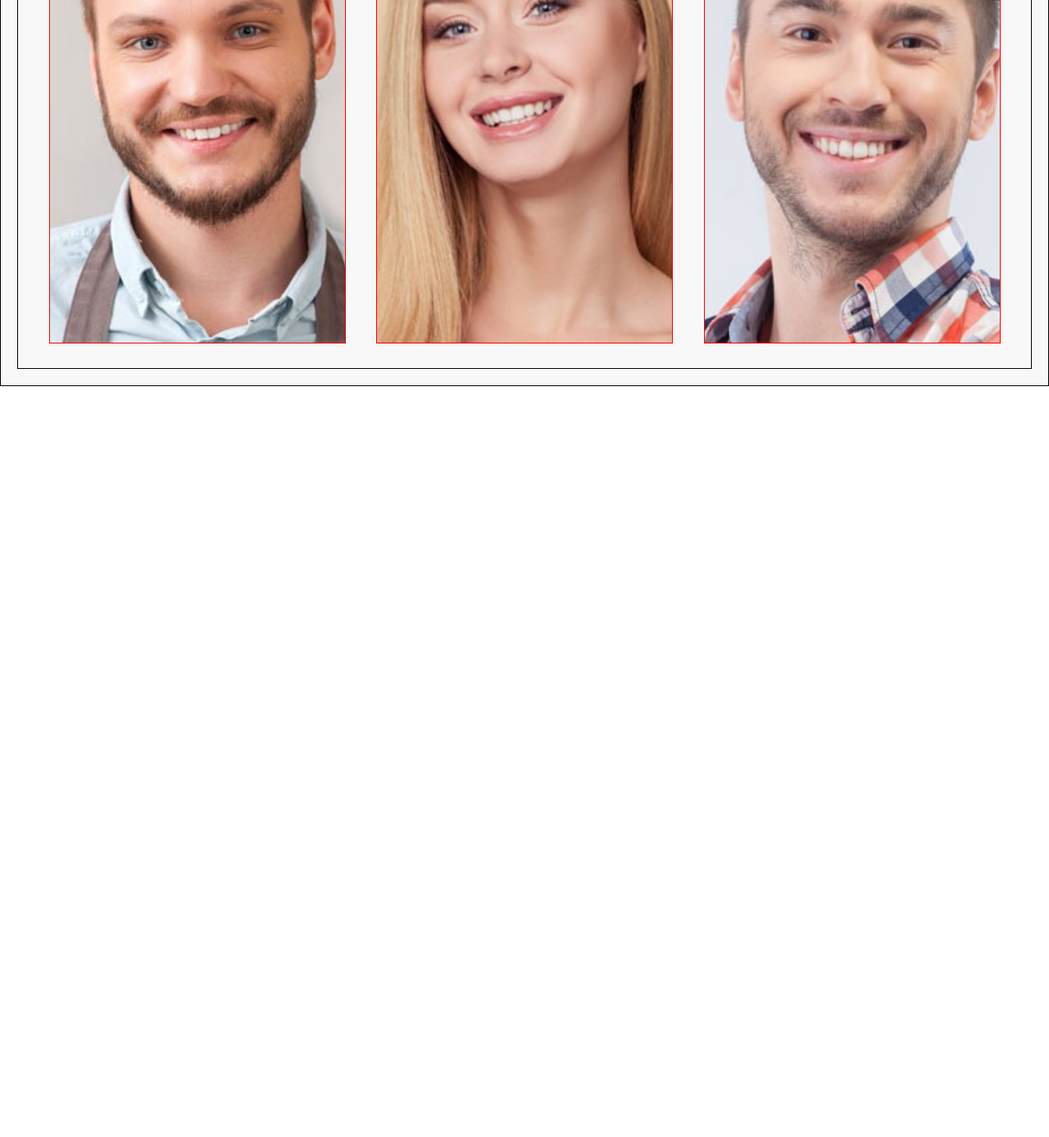
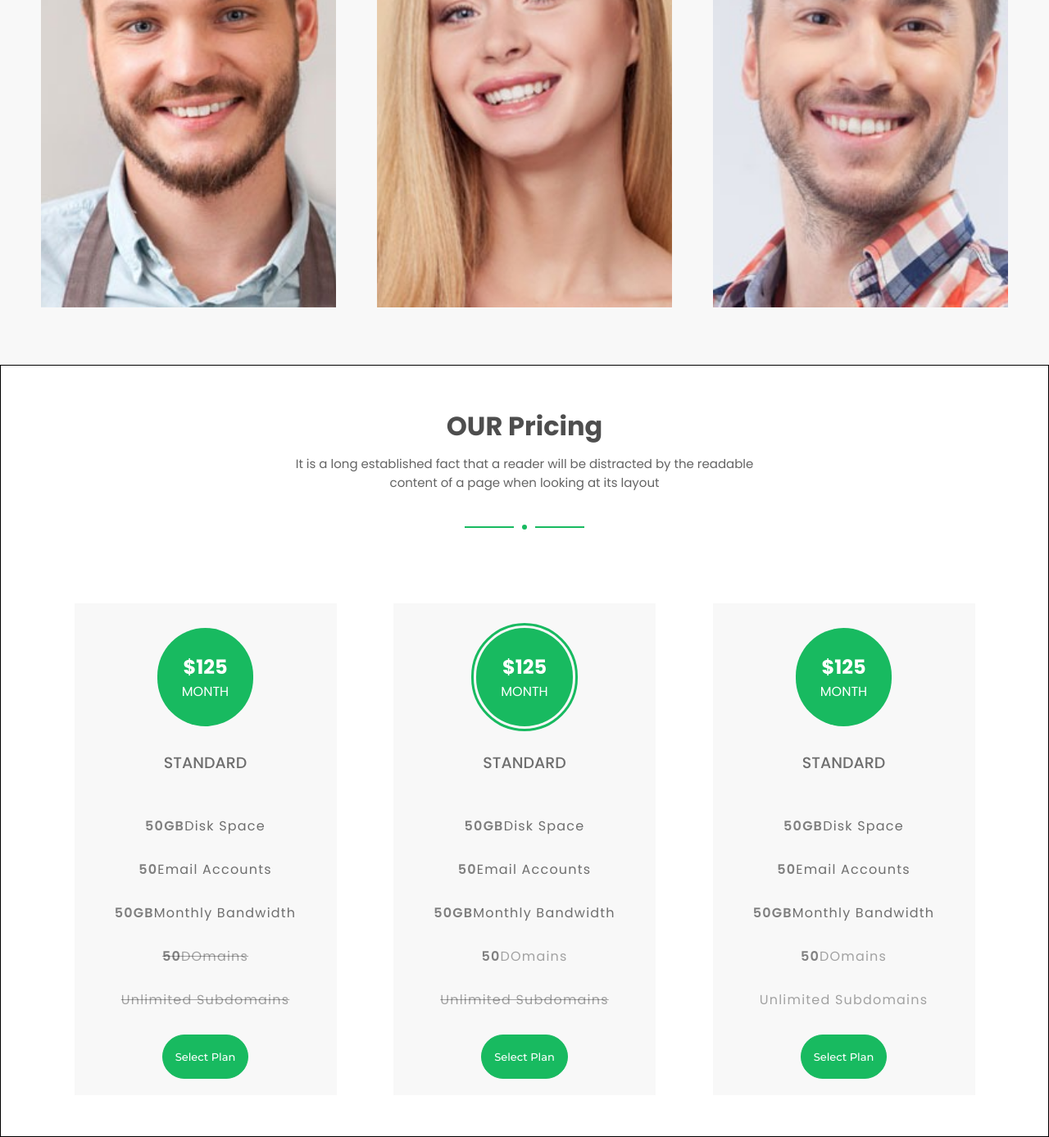
Before and after one commit to muazashraf1/maks-theme, a plain HTML site: page index.html in a window 1280 px wide. Shown: the part 5840-7227 px from the top of the page at 82% size. Before the commit the page ends 6311 px from the top, so only its background shows below. Drawn offline with Linux system fonts and the light colour scheme.

Commit message:
ading-pricng-cards

```diff
--- a/index.html
+++ b/index.html
@@ -343,8 +343,8 @@
 
             <div class="team-card team-card-2">
                 <div class="team-card-content">
-                    <h3>Doland Olson</h3>
-                    <p>Web Dev</p>
+                    <h3>Joan Barnett</h3>
+                    <p>Web Designer</p>
                     <div class="team-card-content-icons">
                         <i class="fa-brands fa-twitter"></i>
                         <i class="fa-solid fa-baseball"></i>
@@ -356,8 +356,8 @@
 
             <div class="team-card team-card-3">
                 <div class="team-card-content">
-                    <h3>Doland Olson</h3>
-                    <p>Web Dev</p>
+                    <h3>Alan Diaz</h3>
+                    <p>web developer</p>
                     <div class="team-card-content-icons">
                         <i class="fa-brands fa-twitter"></i>
                         <i class="fa-solid fa-baseball"></i>
@@ -370,6 +370,82 @@
         </div>
 
     </section>
+
+    <section class="pricing-section">
+         <div class="content">
+            <h2>OUR Pricing</h2>
+            <p>It is a long established fact that a reader will be distracted by the readable
+                content of a page when looking at its layout</p>
+
+            <div class="divider">
+                <span></span>
+                <i></i>
+                <span></span>
+            </div>
+        </div>
+
+        <div class="pricing-card-section">
+
+            <div class="pricing-card">
+                <div class="price-ball">
+                    <h1>$125</h1>
+                    <p>MONTH</p>
+                </div>
+
+                <h2>STANDARD</h2>
+
+                <div class="pricing-p">
+                    <p><span>50GB</span>Disk Space</p>
+                    <p><span>50</span>Email Accounts</p>
+                    <p><span>50GB</span>Monthly Bandwidth</p>
+                    <p><span>50</span>DOmains</p>
+                    <p>Unlimited Subdomains</p>
+                </div>
+
+                <button class="primary-button">Select Plan</button>
+            </div>
+
+            <div class="pricing-card pricing-card-2">
+                <div class="price-ball">
+                    <h1>$125</h1>
+                    <p>MONTH</p>
+                </div>
+
+                <h2>STANDARD</h2>
+
+                <div class="pricing-p">
+                    <p><span>50GB</span>Disk Space</p>
+                    <p><span>50</span>Email Accounts</p>
+                    <p><span>50GB</span>Monthly Bandwidth</p>
+                    <p><span>50</span>DOmains</p>
+                    <p>Unlimited Subdomains</p>
+                </div>
+
+                <button class="primary-button">Select Plan</button>
+            </div>
+
+            <div class="pricing-card pricing-card-3">
+                <div class="price-ball">
+                    <h1>$125</h1>
+                    <p>MONTH</p>
+                </div>
+
+                <h2>STANDARD</h2>
+
+                <div class="pricing-p">
+                    <p><span>50GB</span>Disk Space</p>
+                    <p><span>50</span>Email Accounts</p>
+                    <p><span>50GB</span>Monthly Bandwidth</p>
+                    <p><span>50</span>DOmains</p>
+                    <p>Unlimited Subdomains</p>
+                </div>
+
+                <button class="primary-button">Select Plan</button>
+            </div>
+
+
+        </div>
+    </section>
 </body>
 
 </html>
--- a/style.css
+++ b/style.css
@@ -543,7 +543,6 @@ nav button:hover {
   background-image: url(Images/imageye___-_imgi_17_6.jpg);
 }
 
-
 .portfolio-card::after {
   content: "";
   position: absolute;
@@ -641,13 +640,13 @@ nav button:hover {
 }
 
 .team-section {
-  padding: 20px;
-  border: 1px solid #000;
-  background-color: #F8F8F8;
+  padding: 20px 0px 40px 0px;
+  /* border: 1px solid #000; */
+  background-color: #f8f8f8;
 }
 
 .team-card-section {
-  border: 1px solid #000;
+  /* border: 1px solid #000; */
   padding: 20px;
   display: flex;
   justify-content: space-evenly;
@@ -658,14 +657,15 @@ nav button:hover {
 
 .team-card {
   width: 360px;
-  height: 80vh;
-  border: 1px solid red;
+  height: 75vh;
+  /* border: 1px solid red; */
   background-image: url(Images/imageye___-_imgi_18_1.jpg);
   background-size: cover;
   background-position: center;
   overflow: hidden;
   display: flex;
   align-items: center;
+  transition: 1s;
 }
 
 .team-card-2 {
@@ -684,11 +684,11 @@ nav button:hover {
   display: flex;
   flex-direction: column;
   justify-content: center;
-  align-items:center;
+  align-items: center;
   padding-top: 25px;
   padding-bottom: 25px;
   box-sizing: border-box;
-  gap: 10px;
+  gap: 15px;
   transition: 0.5s;
   transform: translateX(-380px);
 }
@@ -721,9 +721,120 @@ nav button:hover {
 
 .team-card-content-icons {
   display: flex;
-  gap: 10px;
+  gap: 15px;
 }
 
+.pricing-section {
+  border: 1px solid #000;
+  padding: 20px;
+}
+
+.pricing-card-section {
+  /* border: 1px solid #000; */
+  padding: 30px 0px 30px 0px;
+  display: flex;
+  justify-content: space-evenly;
+  align-items: center;
+  flex-wrap: wrap;
+}
+
+.pricing-card {
+  /* border: 1px solid red; */
+  width: 320px;
+  padding: 30px 0px 20px 0px;
+  box-sizing: border-box;
+  display: flex;
+  justify-content: center;
+  flex-direction: column;
+  align-items: center;
+  gap: 20px;
+  background-color: #f8f8f8;
+}
+
+.price-ball {
+  /* border: 1px solid #000; */
+  /* height: 9vh;
+  width: 4vw; */
+  border-radius: 400px;
+  display: flex;
+  justify-content: center;
+  align-items: center;
+  flex-direction: column;
+  padding: 30px;
+  background-color: var(--primary-color);
+  /* outline: 3px solid var(--primary-color);
+  outline-offset: 5px; */
+}
+
+.price-ball h1 {
+  font-family: var(--primary-font-family);
+  color: white;
+}
+
+.price-ball p {
+  font-family: var(--primary-font-family);
+  color: white;
+}
+
+.pricing-card h2 {
+  font-family: var(--primary-font-family);
+  font-size: 19px;
+  font-weight: 500;
+  color: rgba(0, 0, 0, 0.555);
+  padding: 10px 0px 20px 0px;
+}
+
+.pricing-p {
+  /* border: 1px solid #000; */
+  padding: 10px;
+  display: flex;
+  flex-direction: column;
+  justify-content: center;
+  align-items: center;
+  gap: 28px;
+}
+
+.pricing-p p {
+  color: rgba(0, 0, 0, 0.555);
+  font-family: var(--primary-font-family);
+  letter-spacing: 1.2;
+}
+
+.pricing-p span {
+  font-weight: 600;
+  color: rgba(0, 0, 0, 0.486);
+  /* padding-right: 5px; */
+}
+
+.pricing-p p:last-child,
+.pricing-p p:nth-child(4) {
+  text-decoration: line-through;
+  color: rgba(0, 0, 0, 0.349);
+}
+
+.pricing-card:hover .price-ball {
+  outline: 3px solid var(--primary-color);
+  outline-offset: 3px;
+}
+
+.pricing-card:hover .primary-button {
+  color: var(--primary-color);
+  background-color: transparent;
+  border: 1px solid var(--primary-color);
+}
+
+.pricing-card-2 .price-ball {
+  outline: 3px solid var(--primary-color);
+  outline-offset: 3px;
+}
+
+.pricing-card-2 .pricing-p p:nth-child(4) {
+  text-decoration: none;
+}
+
+.pricing-card-3 .pricing-p p {
+  text-decoration: none;
+}
 
 
 
@@ -849,4 +960,9 @@ nav button:hover {
     flex-direction: column;
     row-gap: 20px;
   }
+
+  .pricing-card-section  {
+    flex-direction: column;
+    gap: 30px;
+  }
 }
```
